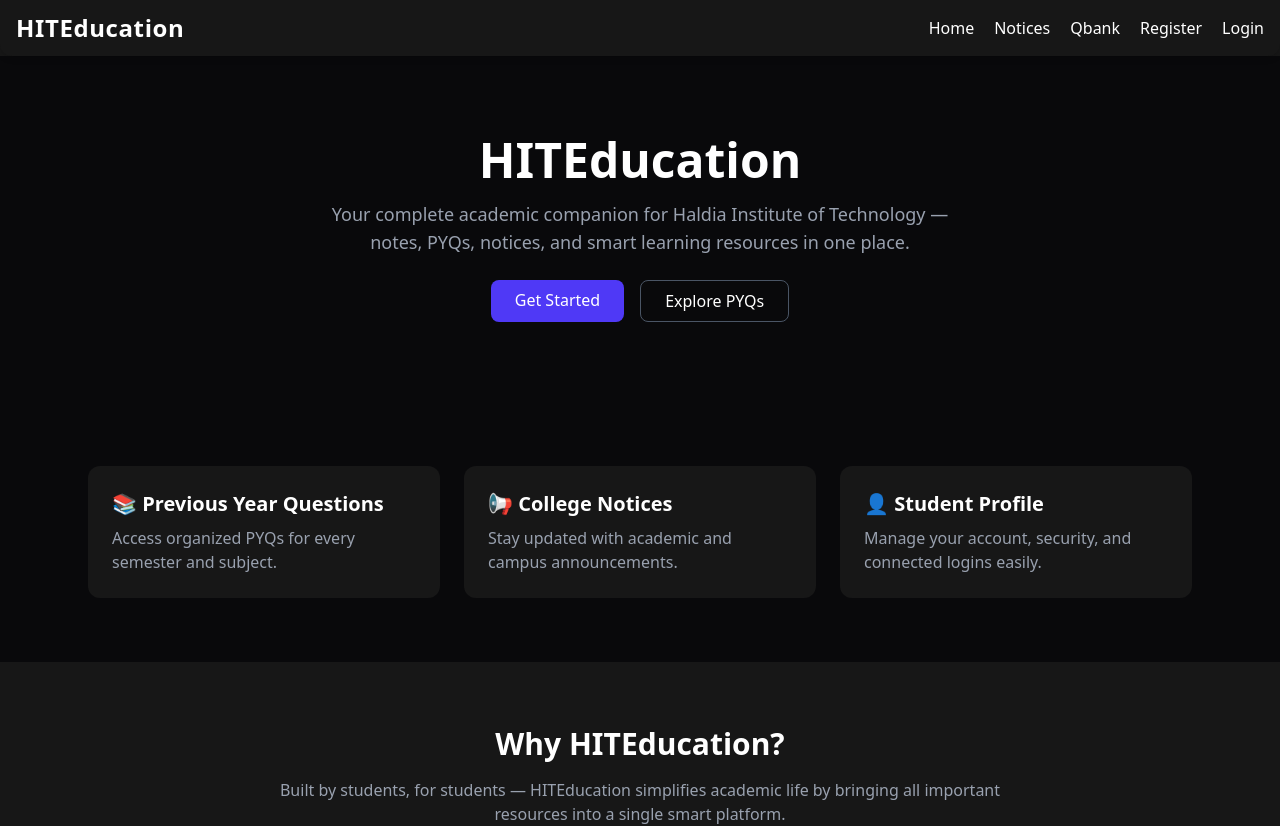
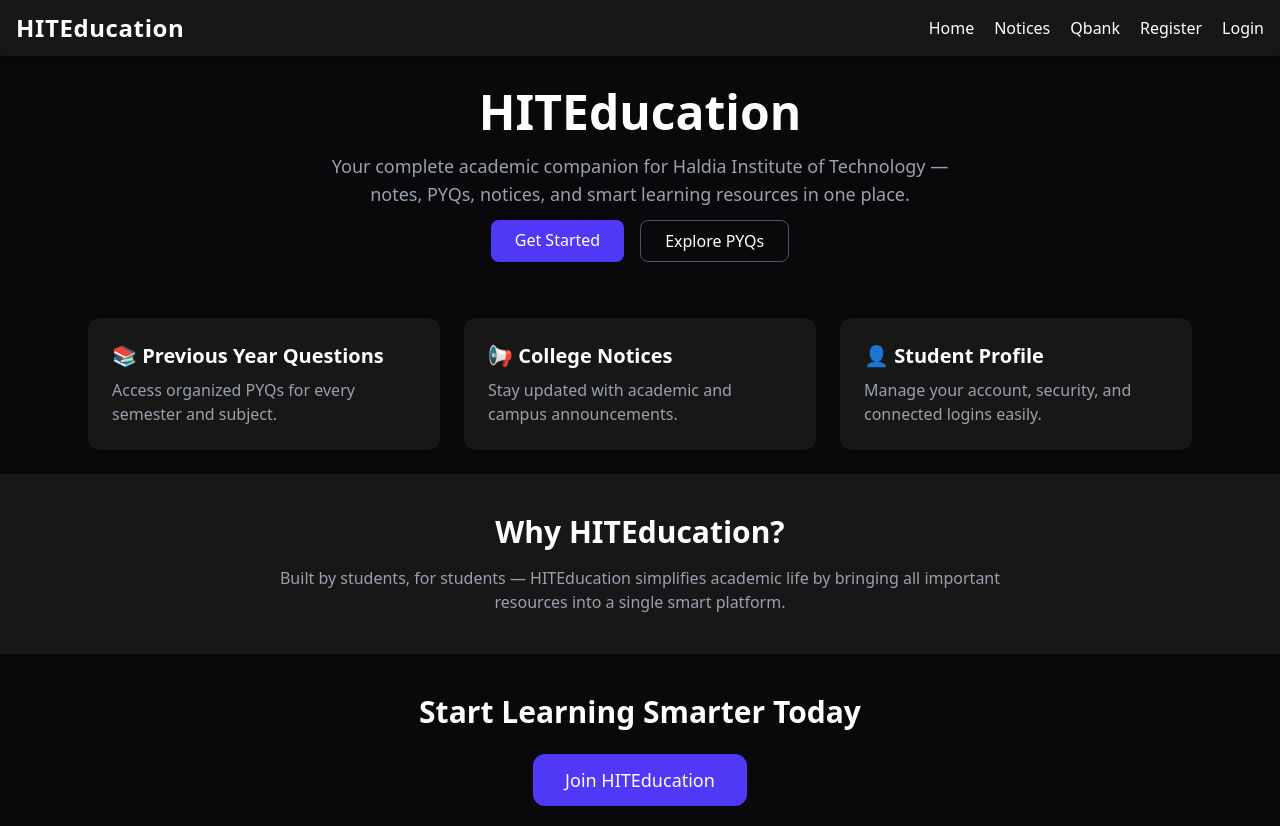
Before and after one commit to Sourav-student/hiteducation, a Next.js app: page / in a window 1280 px wide. Shown: the top 826 px of the page. Built offline with nearby package versions, Linux system fonts and the light colour scheme; no server answers.

Commit message:
fix: adjust padding and margin for improved layout consistency

```diff
--- a/src/app/page.tsx
+++ b/src/app/page.tsx
@@ -5,7 +5,7 @@
     <main className="bg-zinc-950 text-white min-h-screen">
 
       {/* Hero Section */}
-      <section className="max-w-6xl mx-auto px-6 py-20 text-center">
+      <section className="max-w-6xl mx-auto px-6 py-8 text-center">
         <h1 className="text-4xl md:text-5xl font-bold mb-4">
           HITEducation
         </h1>
@@ -14,7 +14,7 @@
           notes, PYQs, notices, and smart learning resources in one place.
         </p>
 
-        <div className="mt-6 flex justify-center gap-4">
+        <div className="mt-3 flex justify-center gap-4">
           <Link
             href="/register"
             className="bg-indigo-600 px-6 py-2 rounded-lg hover:bg-indigo-700 transition"
@@ -31,7 +31,7 @@
       </section>
 
       {/* Features */}
-      <section className="max-w-6xl mx-auto px-6 py-16 grid md:grid-cols-3 gap-6">
+      <section className="max-w-6xl mx-auto p-6 grid md:grid-cols-3 gap-6">
 
         <div className="bg-neutral-900 p-6 rounded-xl">
           <h3 className="text-xl font-semibold mb-2">📚 Previous Year Questions</h3>
@@ -57,7 +57,7 @@
       </section>
 
       {/* Why Section */}
-      <section className="bg-neutral-900 py-16 px-6 text-center">
+      <section className="bg-neutral-900 px-6 py-10 text-center">
         <h2 className="text-3xl font-semibold mb-4">
           Why HITEducation?
         </h2>
@@ -69,7 +69,7 @@
       </section>
 
       {/* CTA */}
-      <section className="py-15 text-center flex flex-col gap-2 items-center">
+      <section className="py-10 text-center flex flex-col gap-2 items-center">
         <h2 className="text-3xl font-bold mb-4">
           Start Learning Smarter Today
         </h2>
```
